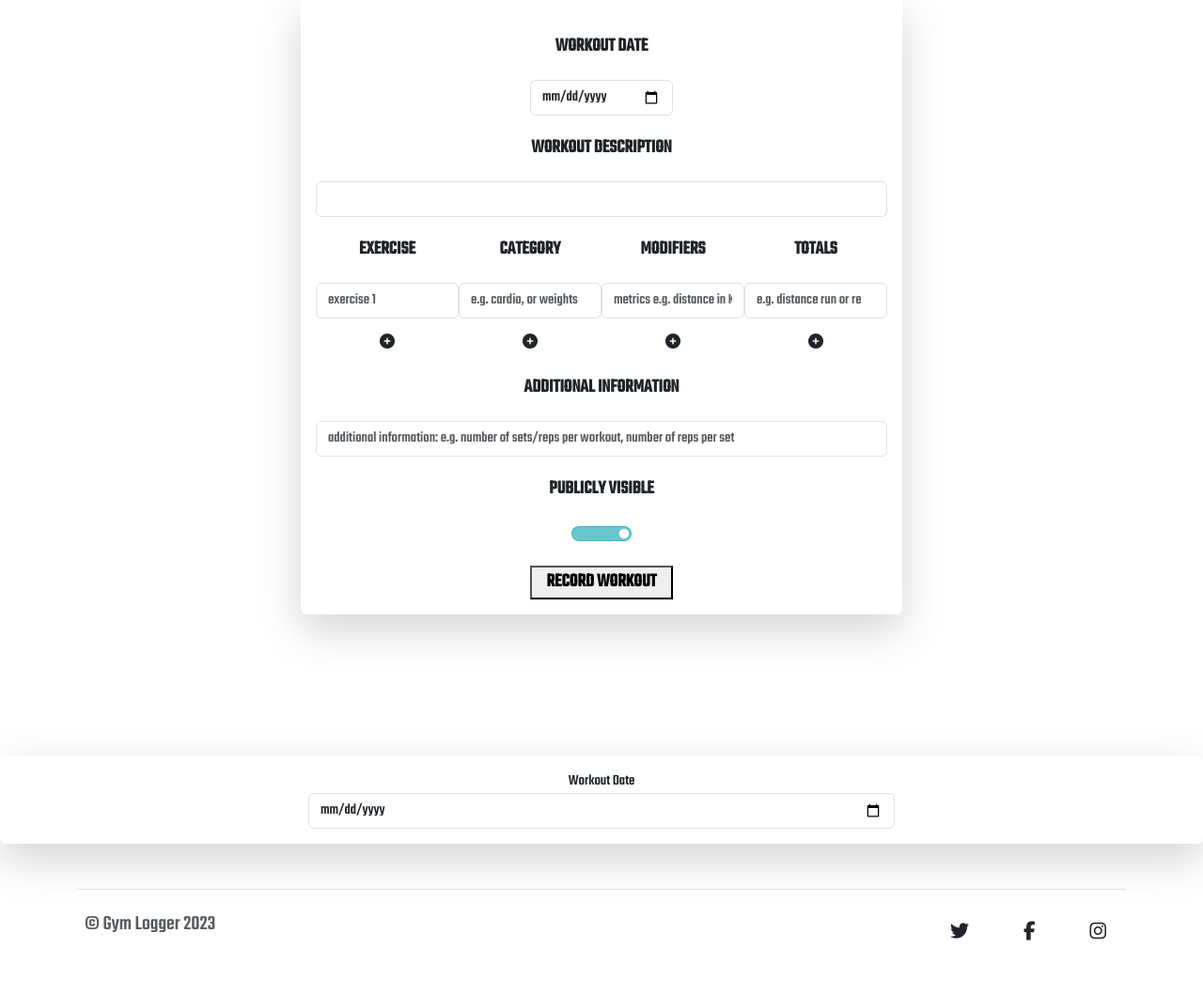
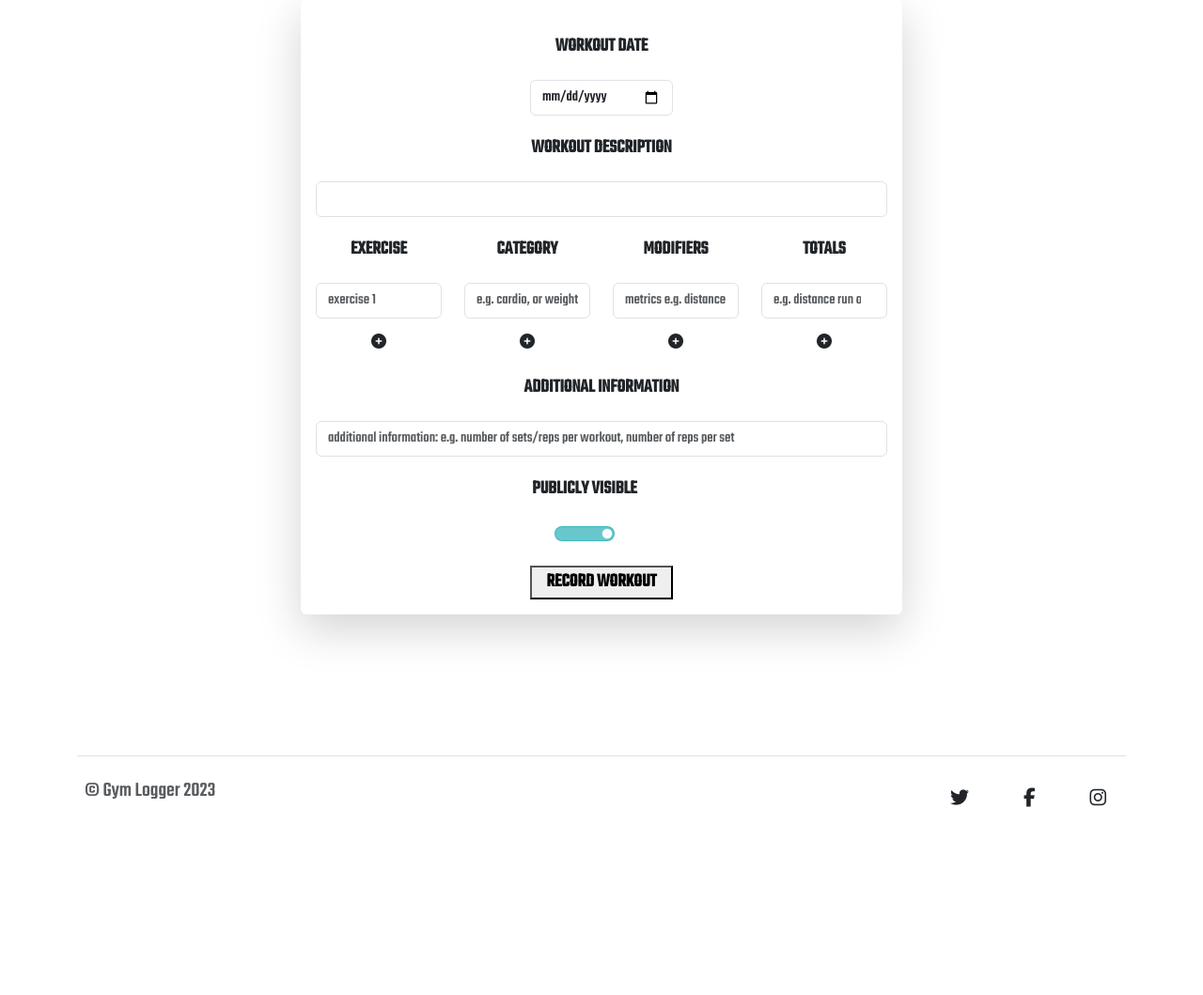
Before and after one commit to HawesJM/gym-logger, a Flask app: page /record_workout in a window 1280 px wide. Shown: the part 439-1498 px from the top of the page at 94% size. After the commit the page ends 1298 px from the top, so only its background shows below. Run offline with Flask 3, Linux system fonts and the light colour scheme; some libraries are stand-ins or nearby versions.

Commit message:
fixed row padding bug

```diff
--- a/static/css/style.css
+++ b/static/css/style.css
@@ -304,6 +304,11 @@ h3 {
     text-align: center;
 }
 
+#date-picker-mobile {
+    margin-left: auto;
+    margin-right: auto;
+}
+
 /* profile page styles */
 
 #profile-header {
@@ -378,9 +383,6 @@ h3 {
     color: #fafafa;
 }
 
-.row {
-    --bs-gutter-x: 0;
-}
 
 .workout-row > span {
     text-transform: capitalize;
@@ -461,6 +463,13 @@ h3 {
 
 /* media queries */
 
+@media (min-width: 576px) {
+    #mobile-workout-form {
+        display: none;
+    }
+
+}
+
 @media (max-width: 575px) {
     #workout-record-container {
         display: none;
--- a/static/js/script.js
+++ b/static/js/script.js
@@ -4,7 +4,7 @@
 let validRegex = /^[a-zA-Z0-9.!#$%&'*+/=?^_`{|}~-]+@[a-zA-Z0-9-]+(?:\.[a-zA-Z0-9-]+)*$/;
 
 
-//event listeners //
+//workout form event listeners //
 
 document.getElementById("exercise-add").addEventListener("click", duplicateExerciseOne);
 document.getElementById("category-add").addEventListener("click", duplicateCategoryOne);
@@ -22,7 +22,12 @@ document.getElementById("exercise-add-four").addEventListener("click", duplicate
 document.getElementById("category-add-four").addEventListener("click", duplicateCategoryFour);
 document.getElementById("modifier-add-four").addEventListener("click", duplicateModifierFour);
 document.getElementById("total-add-four").addEventListener("click", duplicateTotalFour);
-document.getElementByIs("save-workout-submit").addEventListener("click", saveWorkoutSubmit)
+
+
+//mobile form event listeners //
+document.getElementById("workout-date-mobile-input").addEventListener("change", hideDatePicker)
+
+
 
 // check registered and new user input information //
 
@@ -126,12 +131,19 @@ function saveWorkoutSubmit() {
     document.getElementById("save-workout").submit();
 }
 
+// mobile record workout section //
+
+function hideDatePicker() {
+    $("#date-picker-mobile-container").addClass("hidden");
+    let mobile_date = document.getElementById("workout-date-mobile-input").value
+    alert(`selected workout date is ${mobile_date}`)
+
+}
 
 
+//save workout event listener //
 
-
-
-
+// document.getElementById("save-workout-submit").addEventListener("click", saveWorkoutSubmit) //
 
 
 
--- a/templates/record_workout.html
+++ b/templates/record_workout.html
@@ -161,11 +161,13 @@
 </div>
 
 <div id="mobile-workout-form" class="col-12 shadow-lg p-3 mb-5 bg-white rounded">
+  <p><em>These details can be edited later</em></p>
+  <hr>
   <form class="row" method="POST" action="{{url_for('record_workout')}}">
-    <div>
-      <div id="date-picker" class="col-6">
+    <div id="date-picker-mobile-container">
+      <div id="date-picker-mobile" class="col-6">
         <label for="workout-date">Workout Date</label>
-        <input id="workout-date" name="workout-date" class="form-control" type="date" />
+        <input id="workout-date-mobile-input" name="workout-date" class="form-control" type="date" />
       </div>
     </div>
 </div>
```
